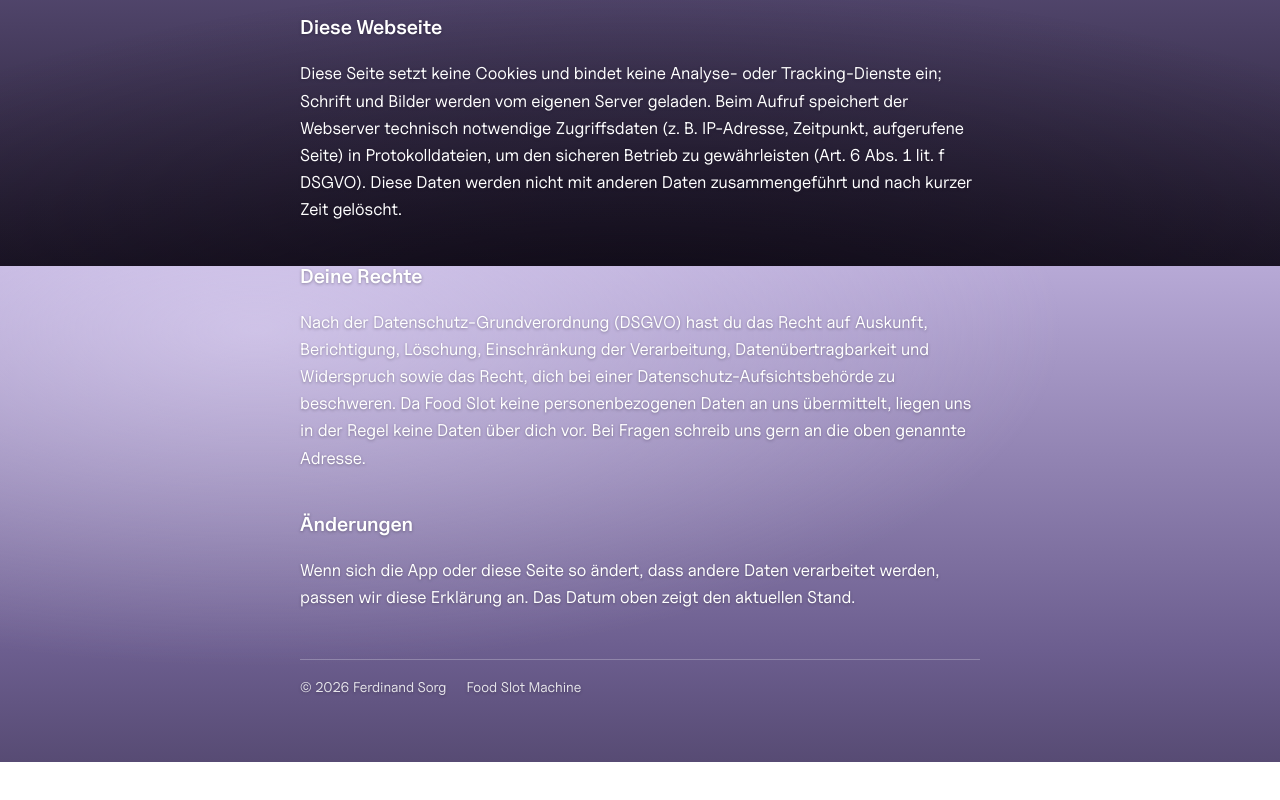
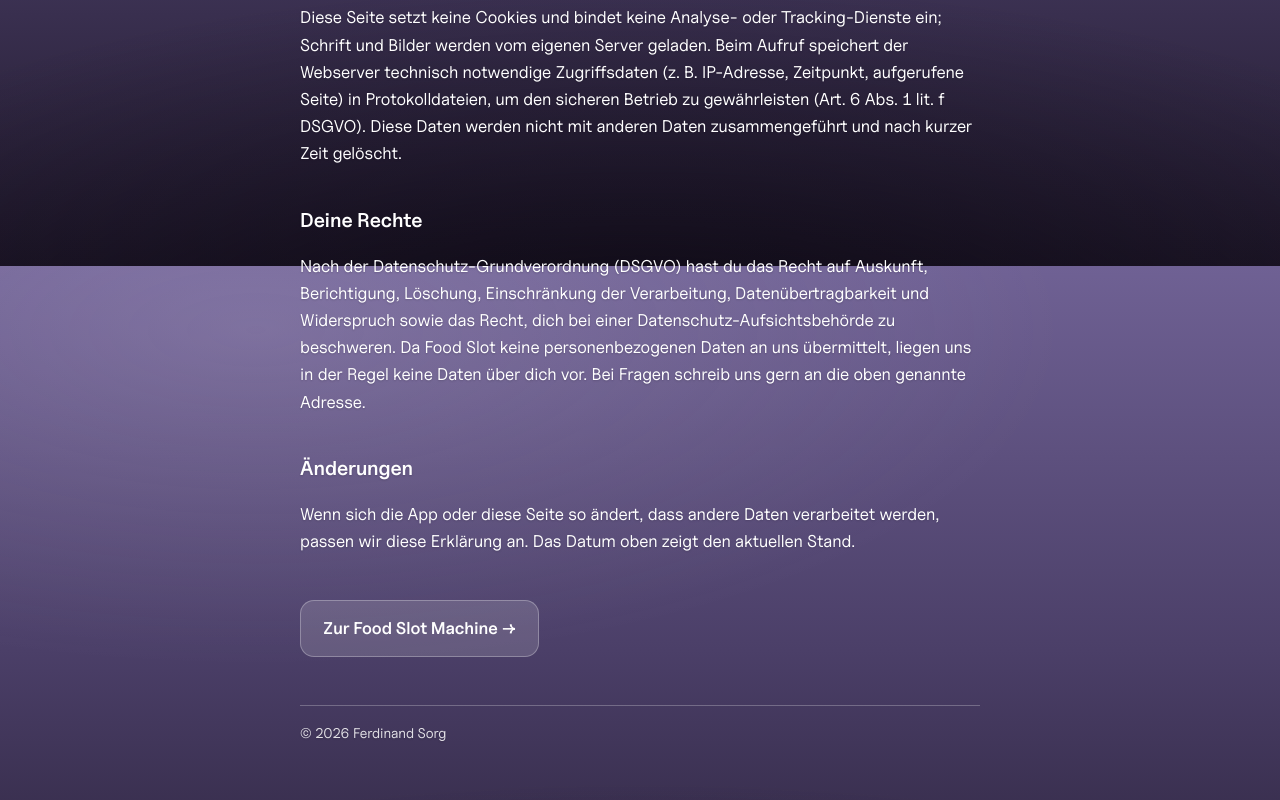
Before and after one commit to ferdinandsorg/food-slot-machine, a website: page docs/privacy/index.html in a window 1280 px wide. Shown: the part 1334-2134 px from the top of the page. Before the commit the page ends 2096 px from the top, so only its background shows below. Drawn offline with Linux system fonts and the light colour scheme.

Commit message:
Privacy page: darker background top, back button at the end
Co-Authored-By: Claude Opus 5.5 <noreply@anthropic.com>

```diff
--- a/docs/privacy/index.html
+++ b/docs/privacy/index.html
@@ -12,14 +12,13 @@
     margin: 0; min-height: 100vh; color: var(--text);
     font: 17px/1.6 'Uncut Sans', system-ui, sans-serif; font-feature-settings: 'ss02';
     background:
-      radial-gradient(ellipse 90% 60% at 20% 8%, rgba(236,226,255,0.55) 0%, rgba(236,226,255,0) 70%),
+      radial-gradient(ellipse 90% 60% at 20% 8%, rgba(236,226,255,0.16) 0%, rgba(236,226,255,0) 70%),
       radial-gradient(ellipse 120% 70% at 50% 110%, rgba(10,6,16,0.75) 0%, rgba(10,6,16,0) 65%),
-      linear-gradient(to bottom, #B7A9D6 0%, #6C5E8F 48%, #1E1729 100%);
+      linear-gradient(to bottom, #6F6194 0%, #4B3F68 48%, #1E1729 100%);
     background-attachment: fixed;
-    text-shadow: 0 1px 3px rgba(30, 23, 41, 0.35);
+    text-shadow: 0 1px 2px rgba(30, 23, 41, 0.2);
   }
   main { max-width: 680px; margin: 0 auto; padding: 48px 16px 64px; }
-  .back { margin: 0 0 32px; font-size: 15px; }
   h1 { font-size: 32px; font-weight: 700; line-height: 1.2; margin: 0 0 4px; }
   h2 { font-size: 20px; font-weight: 600; margin: 36px 0 8px; }
   .meta { color: var(--muted); margin: 0 0 24px; }
@@ -29,6 +28,12 @@
   ul { padding-left: 20px; }
   li + li { margin-top: 6px; }
   strong { font-weight: 600; }
+  .home {
+    display: inline-flex; align-items: center; gap: 8px; margin-top: 28px; padding: 14px 22px;
+    border-radius: 14px; background: rgba(255, 255, 255, 0.14); border: 1px solid rgba(255, 255, 255, 0.28);
+    color: var(--text); font-weight: 600; text-decoration: none; text-shadow: none;
+  }
+  .home:hover { background: rgba(255, 255, 255, 0.22); }
   footer { margin-top: 48px; padding-top: 16px; border-top: 1px solid var(--line); color: var(--muted); font-size: 14px; display: flex; gap: 20px; }
   footer a { color: var(--muted); text-decoration: none; }
   footer a:hover { color: var(--text); }
@@ -36,7 +41,6 @@
 </head>
 <body>
 <main>
-  <p class="back"><a href="../">← Food Slot Machine</a></p>
   <h1>Datenschutzerklärung</h1>
   <p class="meta">Food Slot (iPhone-App und Webseite) · Stand: 17. November 2026</p>
 
@@ -70,7 +74,9 @@
   <h2>Änderungen</h2>
   <p>Wenn sich die App oder diese Seite so ändert, dass andere Daten verarbeitet werden, passen wir diese Erklärung an. Das Datum oben zeigt den aktuellen Stand.</p>
 
-  <footer><a href="https://ferdinands.org">© 2026 Ferdinand Sorg</a><a href="../">Food Slot Machine</a></footer>
+  <a class="home" href="../">Zur Food Slot Machine →</a>
+
+  <footer><a href="https://ferdinands.org">© 2026 Ferdinand Sorg</a></footer>
 </main>
 </body>
 </html>
```
